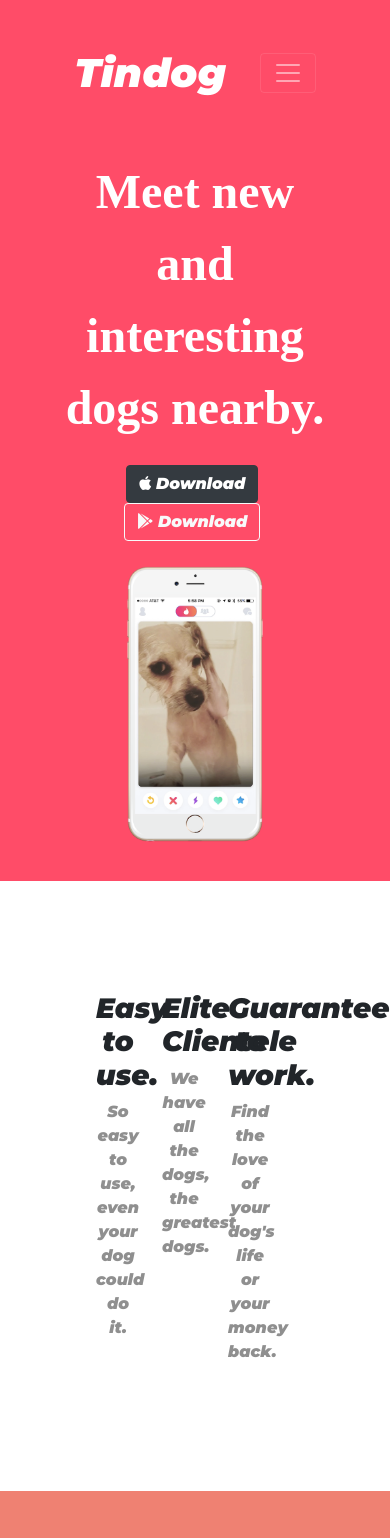
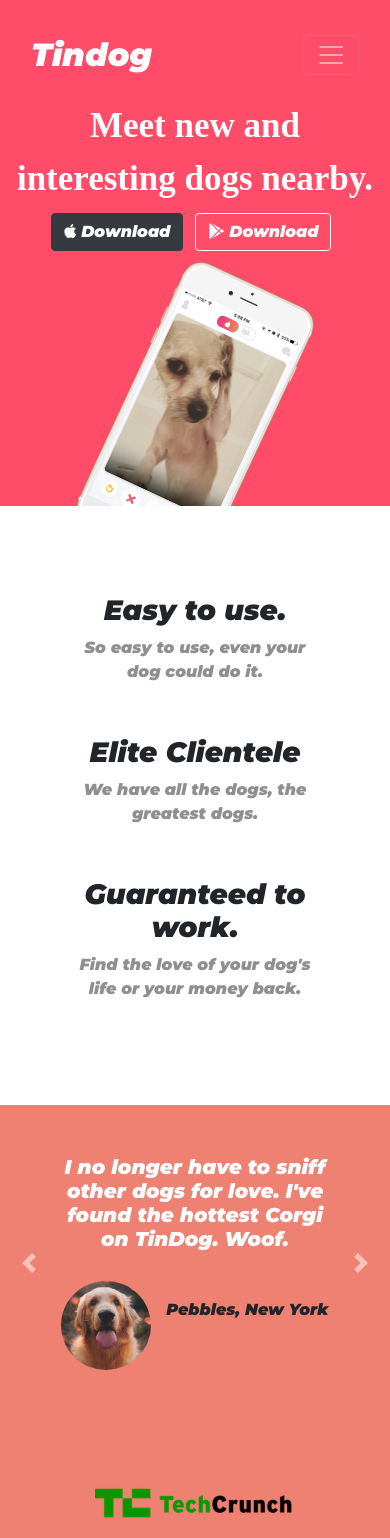
Before and after one commit to GhozyMHM/Tindog, a plain HTML site: page index.html in a window 390 px wide. Shown: the top 1538 px of the page. Drawn offline with nearby package versions, Linux system fonts and the light colour scheme.

Commit message:
Mobile Responsive Added

```diff
--- a/index.html
+++ b/index.html
@@ -12,14 +12,14 @@
 
   <!-- bootstrap-js -->
   <script src="https://code.jquery.com/jquery-3.5.1.slim.min.js"
-    integrity="sha384-DfXdz2htPH0lsSSs5nCTpuj/zy4C+OGpamoFVy38MVBnE+IbbVYUew+OrCXaRkfj"
-    crossorigin="anonymous"></script>
+    integrity="sha384-DfXdz2htPH0lsSSs5nCTpuj/zy4C+OGpamoFVy38MVBnE+IbbVYUew+OrCXaRkfj" crossorigin="anonymous">
+  </script>
   <script src="https://cdn.jsdelivr.net/npm/popper.js@1.16.1/dist/umd/popper.min.js"
-    integrity="sha384-9/reFTGAW83EW2RDu2S0VKaIzap3H66lZH81PoYlFhbGU+6BZp6G7niu735Sk7lN"
-    crossorigin="anonymous"></script>
+    integrity="sha384-9/reFTGAW83EW2RDu2S0VKaIzap3H66lZH81PoYlFhbGU+6BZp6G7niu735Sk7lN" crossorigin="anonymous">
+  </script>
   <script src="https://stackpath.bootstrapcdn.com/bootstrap/4.5.2/js/bootstrap.min.js"
-    integrity="sha384-B4gt1jrGC7Jh4AgTPSdUtOBvfO8shuf57BaghqFfPlYxofvL8/KUEfYiJOMMV+rV"
-    crossorigin="anonymous"></script>
+    integrity="sha384-B4gt1jrGC7Jh4AgTPSdUtOBvfO8shuf57BaghqFfPlYxofvL8/KUEfYiJOMMV+rV" crossorigin="anonymous">
+  </script>
 
   <!-- fonts -->
   <link href="https://fonts.googleapis.com/css2?family=Montserrat:ital,wght@1,900&family=Ubuntu:wght@700&display=swap"
@@ -34,9 +34,8 @@
 <body>
 
   <section id="title">
-
     <!-- Nav Bar -->
-    <nav class="navbar  navbar-expand-lg navbar-dark">
+    <nav class="navbar navbar-expand-lg navbar-dark">
       <a class="navbar-brand" href="">Tindog</a>
 
       <button class="navbar-toggler" type="button" data-toggle="collapse" data-target="#navbarSupportedContent"
@@ -58,21 +57,17 @@
       </div>
     </nav>
 
-
-
     <!-- Title -->
     <div class="row title">
-      <div class="col-md-6">
+      <div class="col-12 col-md-6">
         <h1>Meet new and interesting dogs nearby.</h1>
         <button type="button" class="btn btn-dark"> <i class="fab fa-apple"></i> Download</button>
         <button type="button" class="btn btn-outline-light"><i class="fab fa-google-play"></i> Download</button>
-
       </div>
-      <div class="col-md-6">
+      <div class="col-12 col-md-6">
         <img class="iphone-img" src="iphone6.png" alt="iphone-mockup">
       </div>
     </div>
-
   </section>
 
 
@@ -80,20 +75,15 @@
 
   <section id="features">
     <div class="row">
-      <div class="feu-box">
-
+      <div class="features-col col-12 col-md-4">
         <h3>Easy to use.</h3>
         <p>So easy to use, even your dog could do it.</p>
       </div>
-
-      <div class="feu-box">
-
+      <div class="features-col col-12 col-md-4">
         <h3>Elite Clientele</h3>
         <p>We have all the dogs, the greatest dogs.</p>
       </div>
-
-      <div class="feu-box">
-
+      <div class="features-col col-12 col-md-4">
         <h3>Guaranteed to work.</h3>
         <p>Find the love of your dog's life or your money back.</p>
       </div>
@@ -145,13 +135,11 @@
   <!-- Pricing -->
 
   <section id="pricing">
-
-
     <h2>A Plan for Every Dog's Needs</h2>
     <p>Simple and affordable price plans for your and your dog.</p>
 
     <div class="row card-deck">
-
+      <div class="col-12 col-md-6 col-lg-4">
         <div class="card">
           <div class="card-header">
             <h3>Chihuahua</h3>
@@ -161,12 +149,12 @@
             <p>5 Matches Per Day</p>
             <p>10 Messages Per Day</p>
             <p>Unlimited App Usage</p>
+          </div>
           <button type="button" class="btn btn-outline-secondary btn-lg btn-block">Sign Up</button>
         </div>
       </div>
 
-
-      <div class="pricing-col">
+      <div class="col-12 col-md-6 col-lg-4 ">
         <div class="card">
           <div class="card-header">
             <h3>Labrador</h3>
@@ -181,7 +169,7 @@
         </div>
       </div>
 
-      <div class="pricing-col">
+      <div class="mastiff col-12 col-md-6 col-lg-4 mx-auto">
         <div class="card">
           <div class="card-header">
             <h3>Mastiff</h3>
@@ -205,8 +193,8 @@
   <section id="cta">
 
     <h3 class="cta-text">Find the True Love of Your Dog's Life Today.</h3>
-    <button type="button" class="btn btn-dark"> <i class="fab fa-apple"></i>  Download</button>
-      <button type="button" class="btn btn-outline-light"><i class="fab fa-google-play"></i>  Download</button>
+    <button type="button" class="btn btn-dark"> <i class="fab fa-apple"></i> Download</button>
+    <button type="button" class="btn btn-outline-light"><i class="fab fa-google-play"></i> Download</button>
   </section>
 
   <!-- Footer -->
--- a/styles.css
+++ b/styles.css
@@ -1,11 +1,17 @@
-body{
+* {
+    margin: 0;
+    padding: 0;
+    box-sizing: border-box;
+}
+
+body {
     font-family: "Montserrat";
     text-align: center;
     font-weight: 10;
 }
 
-h1{
-    font-family:"Montserrat-black" ;
+h1 {
+    font-family: "Montserrat-black";
     font-size: 3rem;
     font-weight: bold;
     padding-bottom: 5%;
@@ -13,128 +19,136 @@ h1{
     line-height: 1.5;
 }
 
-.icon{
+.icon {
     color: #ef8172;
     margin-bottom: 1rem;
 }
+
 .icon:hover {
     color: #ff4c68;
 }
-.iphone-img{
+
+.title {
+    margin-top: 30px;
+}
+
+.iphone-img {
     transform: rotate(25deg);
-    padding-top: 25px;
-    width: 50%;
-    right: 30%;
-    position: absolute;
+    width: 45%;
 }
-#features{
+
+#features {
     position: relative;
     padding: 100px;
     /* z-index: 1; */
     background-color: #fff;
 }
-.feu-box{
-    padding: 5%;
-    max-width: 30%;
-}
-.navbar-brand{
+
+.navbar-brand {
     font-size: 2.5rem;
 }
 
-.nav-link{
+.nav-link {
     font-size: 1.5rem;
     font-family: "montserrat-light";
 }
 
-
-#title{
+#title {
     background-color: #ff4c68;
-    padding: 5% 15% 10% 15%;
+    padding: 15px 15% 10% 15%;
     line-height: 2;
     color: #fff;
-
+    height: 100vh;
 }
 
-
-
-
-#testimonials{
-    background-color:#ef8172;
+#testimonials {
+    background-color: #ef8172;
     padding: 50px 0;
     text-align: center;
+}
 
-
-}
-#press{
-    background-color:#ef8172;
+#press {
+    background-color: #ef8172;
     padding: 50px 0;
 }
-.testimonial-text{
+
+.testimonial-text {
     max-width: 50%;
     text-align: center;
-    margin-left:25% ;
+    margin-left: 25%;
     color: white;
 }
-.press-img{
+
+.press-img {
     size: 50px;
     width: 200px;
     margin: 15px;
 }
 
-
-
-.testimonial-image{
+.testimonial-image {
     border-radius: 100%;
     width: 125px;
     margin-right: 10px;
-    margin-top:30px;
-
+    margin-top: 30px;
 }
 
-
-
-#pricing{
+#pricing {
     padding: 100px;
 }
 
-.pricing-col{
-    padding: 3% 2%;
+.card-deck {
+    margin-top: 80px !important;
 }
-#cta{
-    background-color:#ff4c68;
+
+.card {
+    min-height: 400px !important;
+    position: relative;
+}
+
+.card button {
+    position: absolute;
+    bottom: 20px;
+    left: 50%;
+    transform: translateX(-50%);
+    width: 70%;
+}
+
+#cta {
+    background-color: #ff4c68;
     color: white;
     padding: 10%;
+}
 
-
-}
-.cta-text{
-
+.cta-text {
     text-align: center;
     margin-bottom: 5%;
     padding-right: 25%;
     padding-left: 25%;
+}
 
+#footer {
+    padding: 10% 5% 10%;
 }
-#footer{
-    padding:10% 5% 10%;
 
-}
-.social-icon{
+.social-icon {
     margin-bottom: 2%;
     margin-right: 2%;
 }
-p{
+
+p {
     color: #8f8f8f;
     font-weight: 100;
 }
 
-.btn{
+.btn {
     margin-right: 2%;
 }
 
 @media (max-width: 1028px) {
 
     #title {
+        height: 60vh;
+        padding: 15px 50px;
         text-align: center;
     }
 
@@ -143,3 +157,105 @@ p{
         transform: rotate(0);
     }
 }
+
+@media (max-width: 991px) {
+
+    h1 {
+        font-size: 3rem;
+        padding-bottom: 0;
+        padding-top: 0;
+    }
+
+    .iphone-img {
+        transform: rotate(25deg);
+        width: 65%;
+    }
+
+    #features,
+    #pricing {
+        padding: 100px 50px;
+    }
+
+    .card {
+        min-height: 400px !important;
+    }
+
+    .mastiff {
+        margin-top: 50px !important;
+    }
+
+}
+
+@media (max-width: 700px) {
+    a.navbar-brand {
+        font-size: 2rem;
+    }
+
+    section#title {
+        padding: 10px 15px !important;
+    }
+
+    .title {
+        margin-top: 0;
+    }
+
+    h1 {
+        font-size: 35px;
+    }
+
+    .iphone-img {
+        width: 40%;
+        margin-top: 20px;
+    }
+
+    .features-col {
+        margin: 18px 0;
+    }
+
+    #features {
+        padding: 70px;
+        overflow: hidden;
+    }
+
+    .testimonial-text {
+        font-size: 20px;
+        max-width: 70%;
+        margin: 0 auto;
+    }
+
+    .testimonial-image {
+        border-radius: 100%;
+        width: 90px;
+        margin-right: 10px;
+        margin-top: 30px;
+    }
+
+    #pricing {
+        padding: 50px;
+    }
+
+    .card {
+        min-height: 380px !important;
+        margin: 20px 0;
+    }
+
+    .card-deck {
+        margin-top: 30px !important;
+    }
+
+    #cta {
+        padding: 50px;
+    }
+
+    .cta-text {
+        text-align: center;
+        margin-bottom: 30px;
+        padding: 0;
+    }
+
+    #cta button {
+        display: block;
+        margin: 10px auto;
+    }
+
+}
```
Lines whose indentation alone changed are shown as unchanged.
